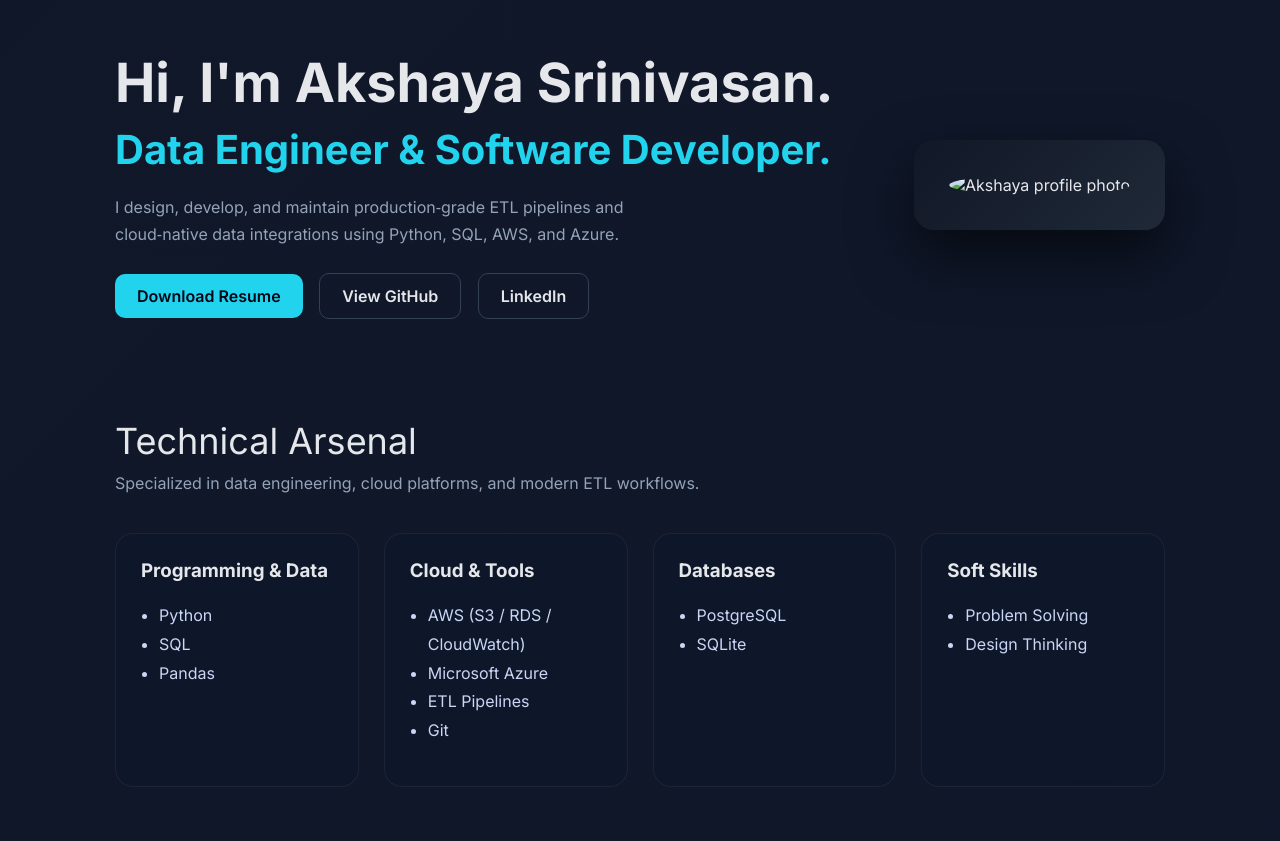
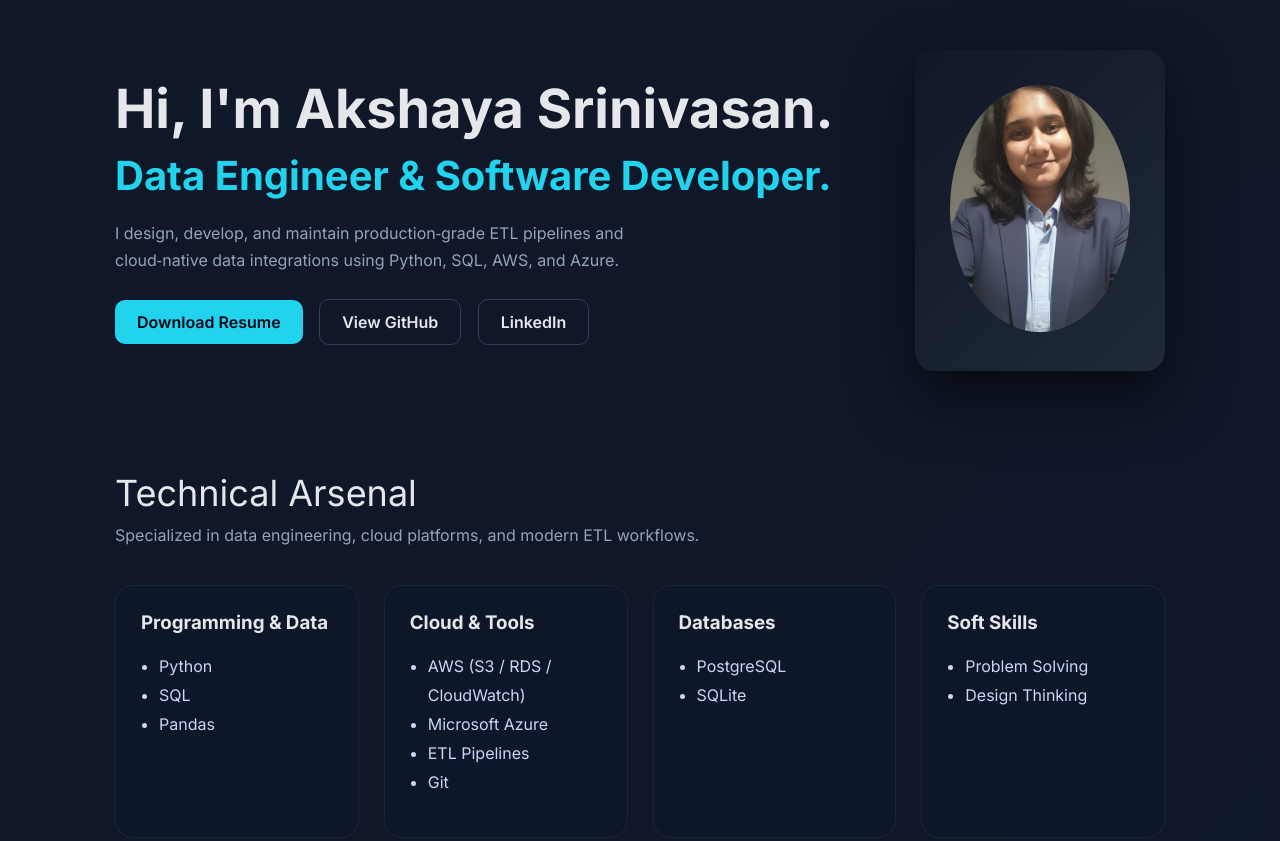
Before and after one commit to AkshayaSrinivasan15/akshayasrinivasan15.github.io, a plain HTML site: page index.html in a window 1280 px wide. Shown: the top 841 px of the page. Drawn offline with Linux system fonts and the light colour scheme.

Commit message:
index.html

```diff
--- a/index.html
+++ b/index.html
@@ -263,7 +263,7 @@ I design, develop, and maintain production‑grade ETL pipelines and cloud‑nat
 </div>
 
 <div class="profile">
-<img src="profile.jpg" alt="Akshaya profile photo">
+<img src="profile.jpeg" alt="Akshaya profile photo">
 </div>
 
 </div>
```
